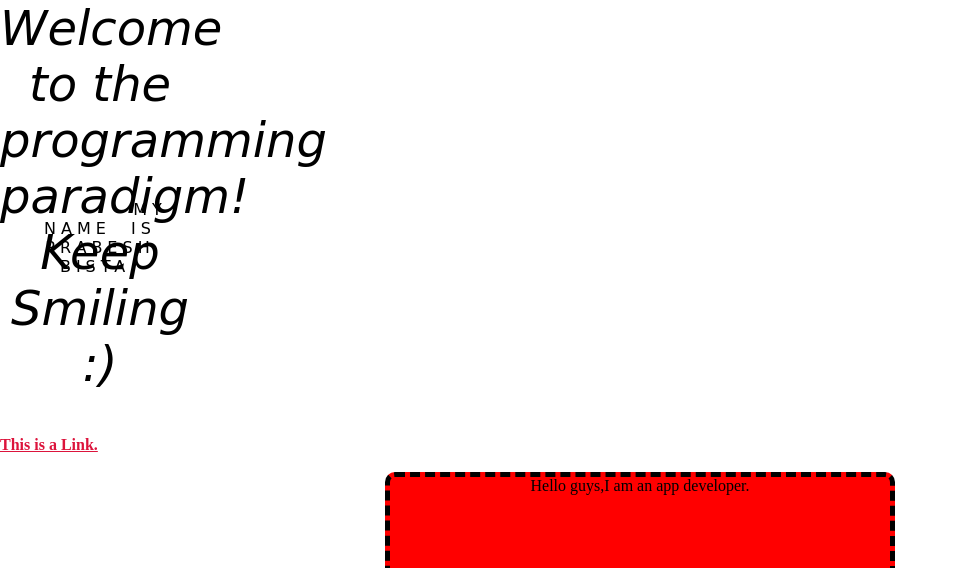
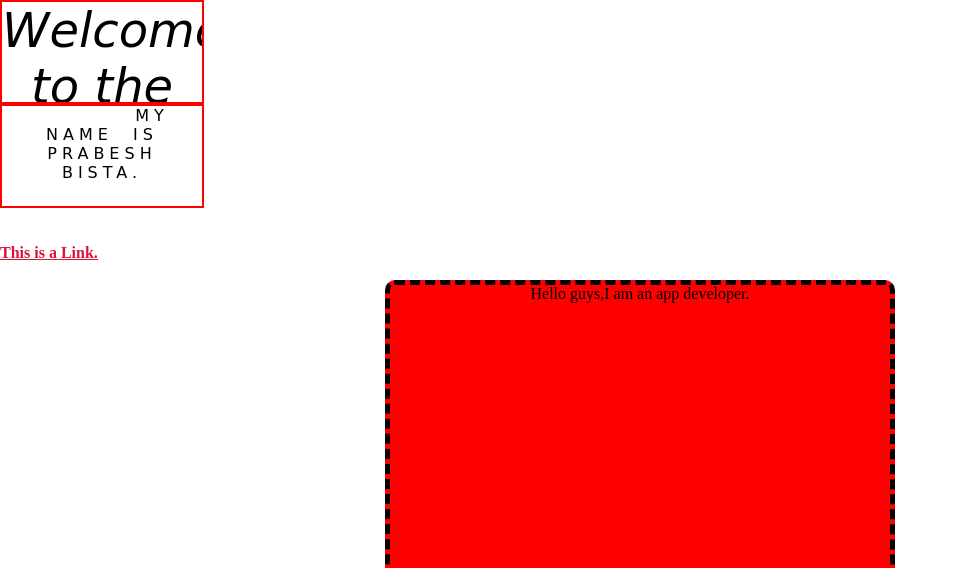
Before and after one commit to PrabeshPP/HTML-CSS, a plain HTML site: page CSS/index01.html in a window 1280 px wide. Shown: the top 568 px of the page, without its empty margins (0-958 px from the left). Drawn offline with Linux system fonts and the light colour scheme; a web font is replaced by a local one.

Commit message:
overflow

```diff
--- a/CSS/style.css
+++ b/CSS/style.css
@@ -100,5 +100,8 @@ input{
 }
 p{
     width: 200px;
-    height: 200px;
+    height: 100px;
+    border: 2px solid red ;
+    overflow: scroll;
+
 }
```
